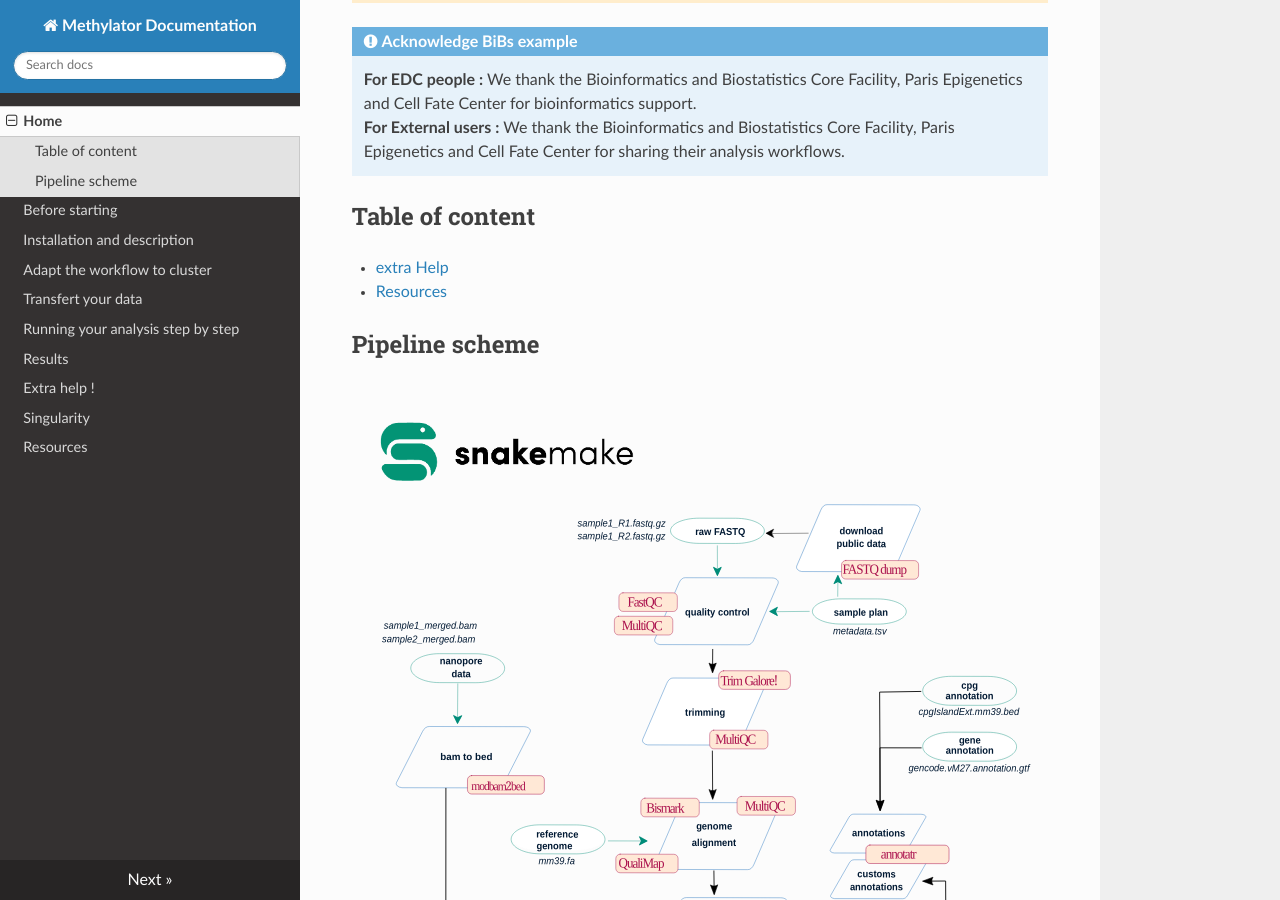
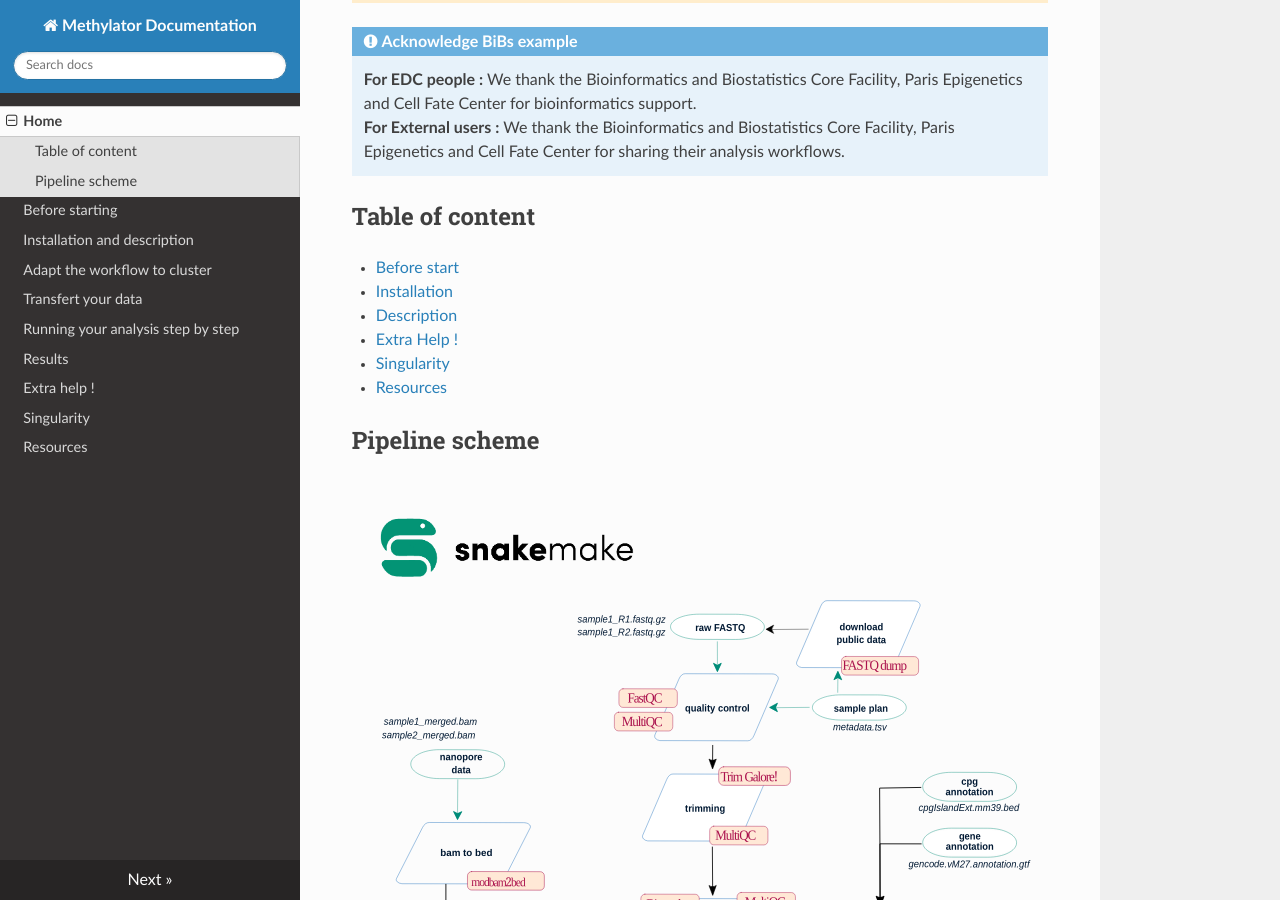
Before and after one commit to parisepigenetics/Methylator-Documentation, an MkDocs documentation site: the page built from docs/index.md, in a window 1280 px wide and 900 px high, scrolled down 451 px. Built offline with MkDocs 1.6.1, drawn with Linux system fonts in a browser that asks for light colours; nearby versions of some CDN libraries.

Commit message:
Update index.md

```diff
--- a/docs/index.md
+++ b/docs/index.md
@@ -13,7 +13,11 @@ Methylator is a complete Snakemake workﬂow to analyse DNA methylation data. Me
     **For External users :** We thank the Bioinformatics and Biostatistics Core Facility, Paris Epigenetics and Cell Fate Center for sharing their analysis workflows.
 
 ## Table of content
-- [extra Help](extra_help.md)
+- [Before start](before_start.md)
+- [Installation](installation.md)
+- [Description](description.md)
+- [Extra Help !](extra_help.md)
+- [Singularity](singularity_image.md)
 - [Resources](resources.md)
 
 ## Pipeline scheme
```
